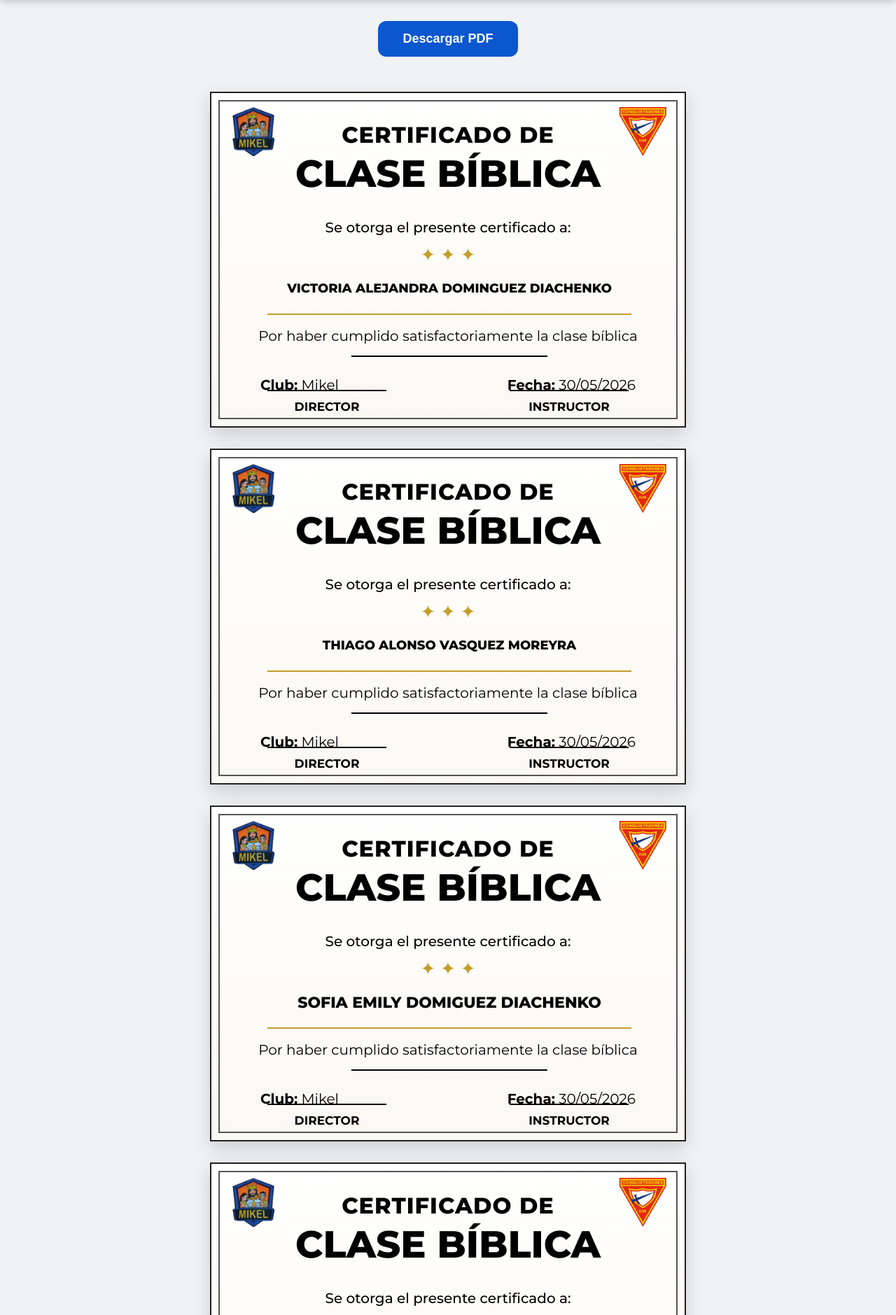
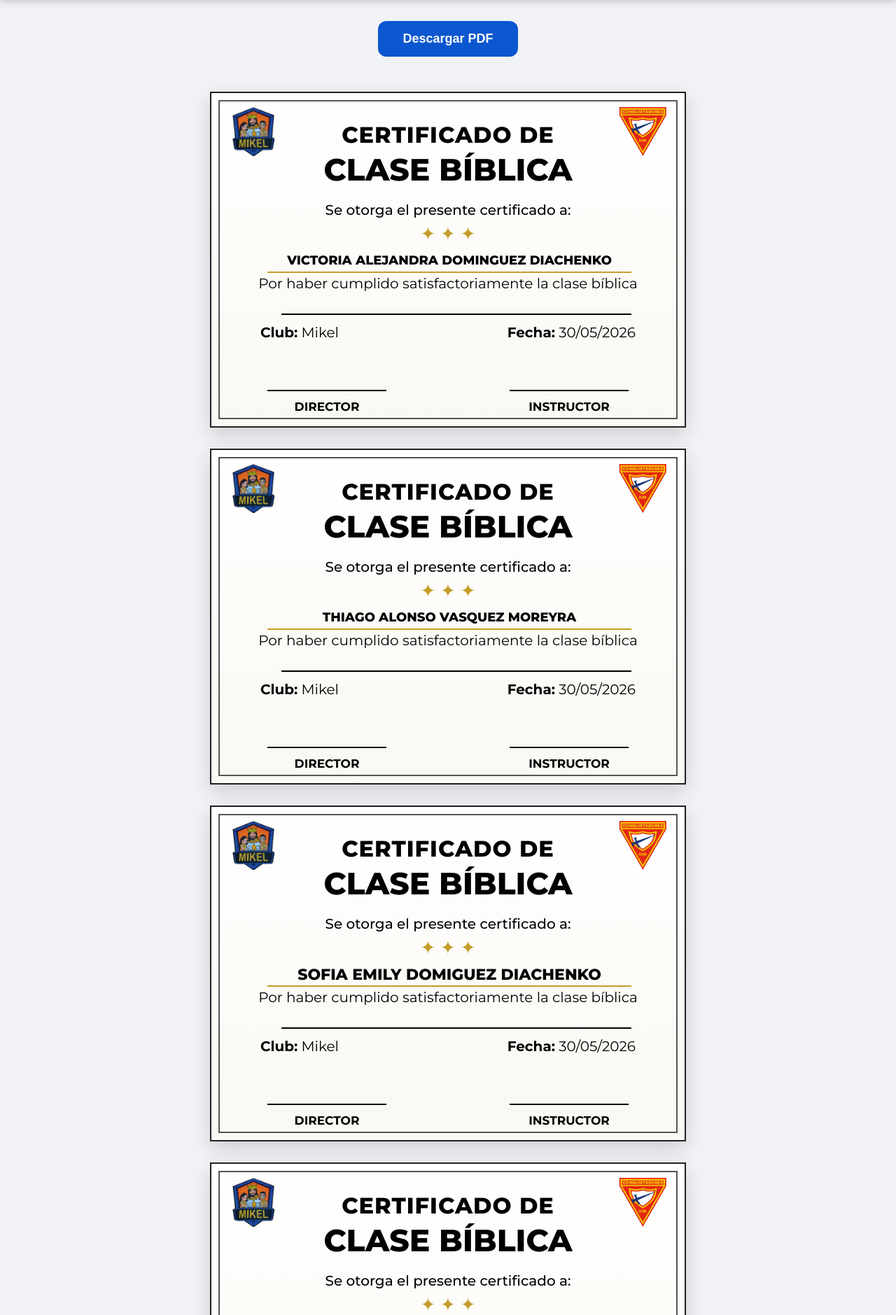
Before and after one commit to joaquinS25/certificados, a PHP site: page /clases/todos.php in a window 1280 px wide. Shown: the part 72-1951 px from the top of the page at 70% size. Run offline with PHP 8.4, Linux system fonts and the light colour scheme; data comes from the database, SQL or seed files in the repository; some libraries are stand-ins or nearby versions.

Commit message:
CERTIFICADOS DE CLASES BIBLICAS OPERATIVO

```diff
--- a/clases/todos.php
+++ b/clases/todos.php
@@ -220,7 +220,7 @@ body{
 
     text-align:center;
 
-    font-size:54px;
+    font-size:44px;
 
     font-weight:800;
 }
@@ -231,7 +231,7 @@ body{
 
     position:absolute;
 
-    top:180px;
+    top:155px;
 
     width:100%;
 
@@ -248,7 +248,7 @@ body{
 
     position:absolute;
 
-    top:215px;
+    top:185px;
 
     width:100%;
 
@@ -265,7 +265,7 @@ body{
 
     position:absolute;
 
-    top:245px;
+    top:205px;
 
     left:40px;
 
@@ -307,7 +307,7 @@ body{
 
     position:absolute;
 
-    top:315px;
+    top:255px;
 
     left:80px;
 
@@ -322,7 +322,7 @@ body{
 
     position:absolute;
 
-    top:335px;
+    top:260px;
 
     width:100%;
 
@@ -337,11 +337,11 @@ body{
 
     position:absolute;
 
-    top:375px;
+    top:315px;
 
-    left:200px;
+    left:100px;
 
-    width:280px;
+    width:500px;
 
     border-bottom:2px solid black;
 }
@@ -352,7 +352,7 @@ body{
 
     position:absolute;
 
-    top:405px;
+    top:330px;
 
     left:70px;
 
@@ -363,7 +363,7 @@ body{
 
     position:absolute;
 
-    top:405px;
+    top:330px;
 
     right:70px;
 
```
